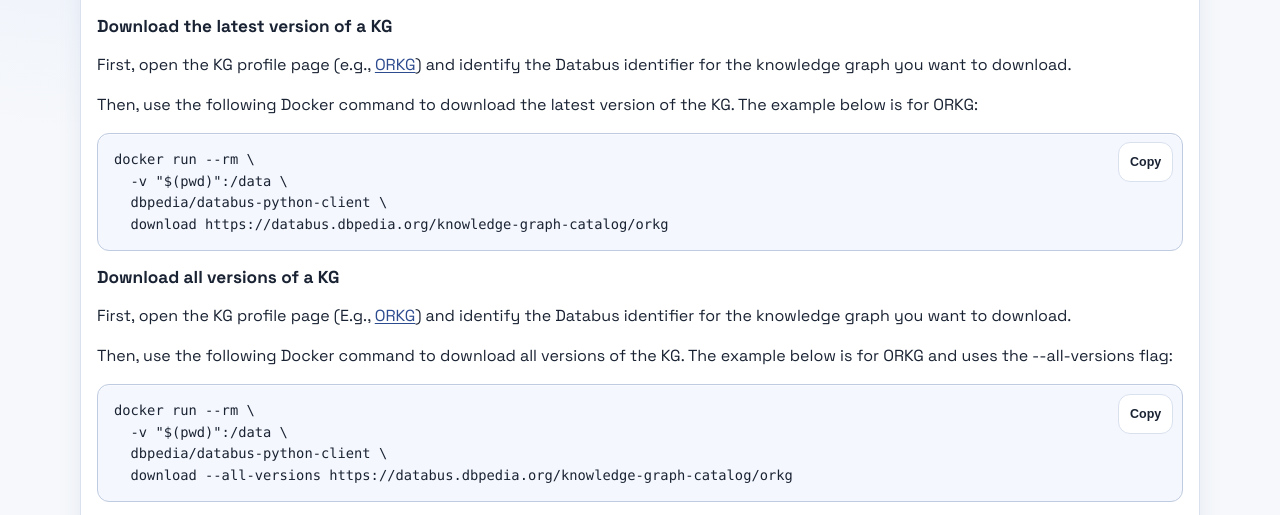
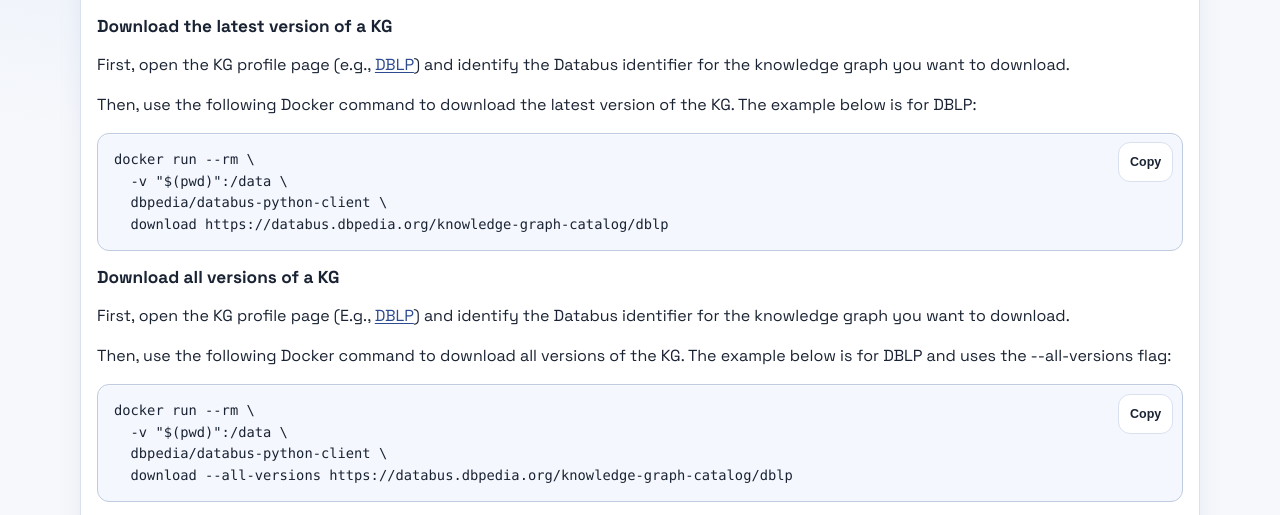
Before and after one commit to dbpedia/kg-catalog-web, a plain HTML site: page download.html in a window 1280 px wide. Shown: the part 263-778 px from the top of the page. Drawn offline with Linux system fonts and the light colour scheme.

Commit message:
Update download instructions for DBLP knowledge graph

```diff
--- a/download.html
+++ b/download.html
@@ -34,25 +34,25 @@
         <p class="lead">This page explains the supported ways to download one KG, one version, or the full catalog from Databus and related sources.</p>
 
         <h2 style="margin-top:1rem; font-size:1.08rem;">Download the latest version of a KG</h2>
-        <p>First, open the KG profile page (e.g., <a href="kg.html?id=orkg">ORKG</a>) and identify the Databus identifier for the knowledge graph you want to download.</p>
-        <p>Then, use the following Docker command to download the latest version of the KG. The example below is for ORKG:</p>
+        <p>First, open the KG profile page (e.g., <a href="kg.html?id=dblp">DBLP</a>) and identify the Databus identifier for the knowledge graph you want to download.</p>
+        <p>Then, use the following Docker command to download the latest version of the KG. The example below is for DBLP:</p>
         <div class="code-block">
-          <button class="btn secondary code-copy" type="button" data-copy-target="download-orkg-latest">Copy</button>
-          <pre><code id="download-orkg-latest">docker run --rm \
+          <button class="btn secondary code-copy" type="button" data-copy-target="download-dblp-latest">Copy</button>
+          <pre><code id="download-dblp-latest">docker run --rm \
   -v "$(pwd)":/data \
   dbpedia/databus-python-client \
-  download https://databus.dbpedia.org/knowledge-graph-catalog/orkg</code></pre>
+  download https://databus.dbpedia.org/knowledge-graph-catalog/dblp</code></pre>
         </div>
 
         <h2 style="margin-top:1rem; font-size:1.08rem;">Download all versions of a KG</h2>
-        <p>First, open the KG profile page (E.g., <a href="kg.html?id=orkg">ORKG</a>) and identify the Databus identifier for the knowledge graph you want to download.</p>
-        <p>Then, use the following Docker command to download all versions of the KG. The example below is for ORKG and uses the --all-versions flag:</p>
+        <p>First, open the KG profile page (E.g., <a href="kg.html?id=dblp">DBLP</a>) and identify the Databus identifier for the knowledge graph you want to download.</p>
+        <p>Then, use the following Docker command to download all versions of the KG. The example below is for DBLP and uses the --all-versions flag:</p>
         <div class="code-block">
-          <button class="btn secondary code-copy" type="button" data-copy-target="download-orkg-all">Copy</button>
-          <pre><code id="download-orkg-all">docker run --rm \
+          <button class="btn secondary code-copy" type="button" data-copy-target="download-dblp-all">Copy</button>
+          <pre><code id="download-dblp-all">docker run --rm \
   -v "$(pwd)":/data \
   dbpedia/databus-python-client \
-  download --all-versions https://databus.dbpedia.org/knowledge-graph-catalog/orkg</code></pre>
+  download --all-versions https://databus.dbpedia.org/knowledge-graph-catalog/dblp</code></pre>
         </div>
 
         <h2 style="margin-top:1rem; font-size:1.08rem;">Download the latest versions of all KGs</h2>
```
